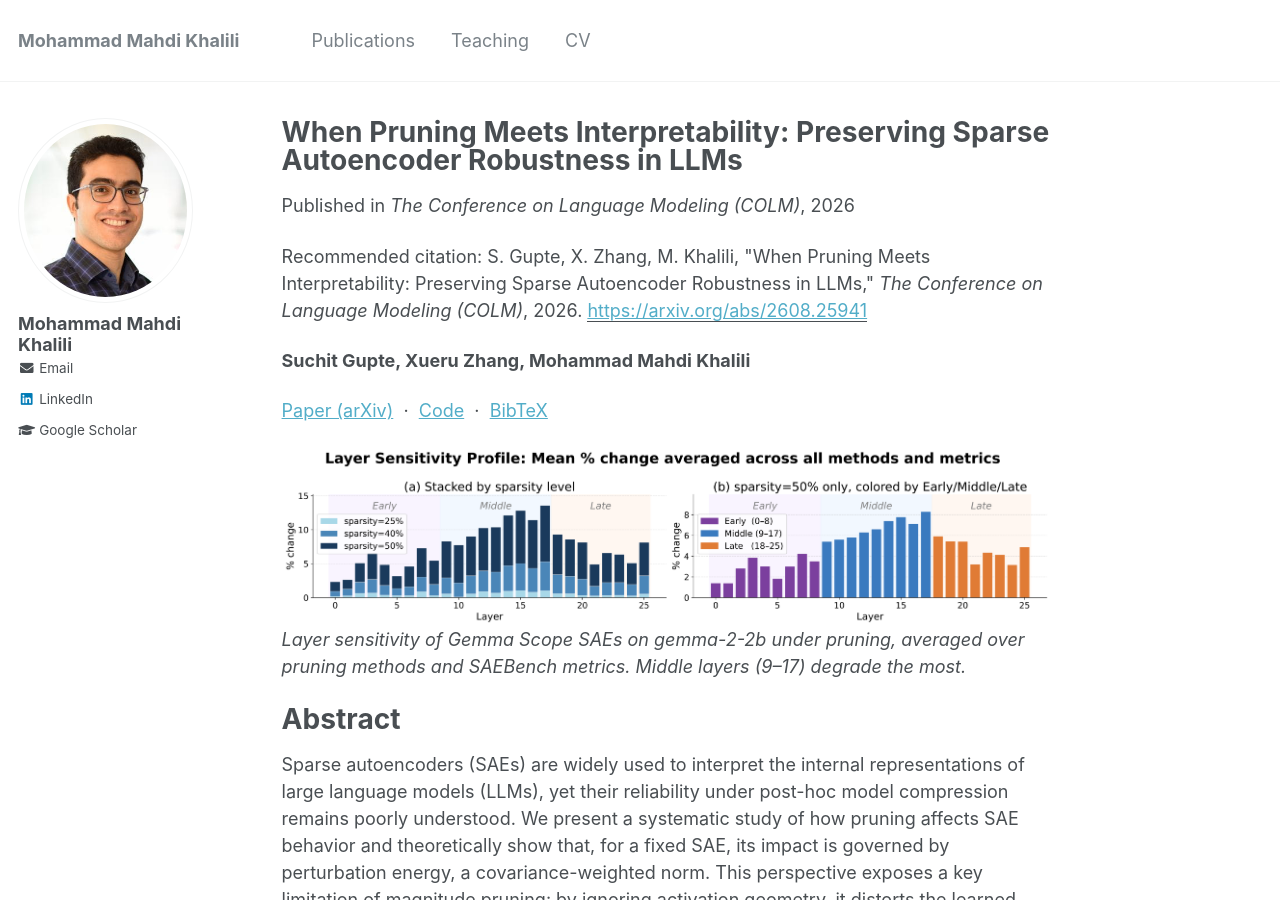
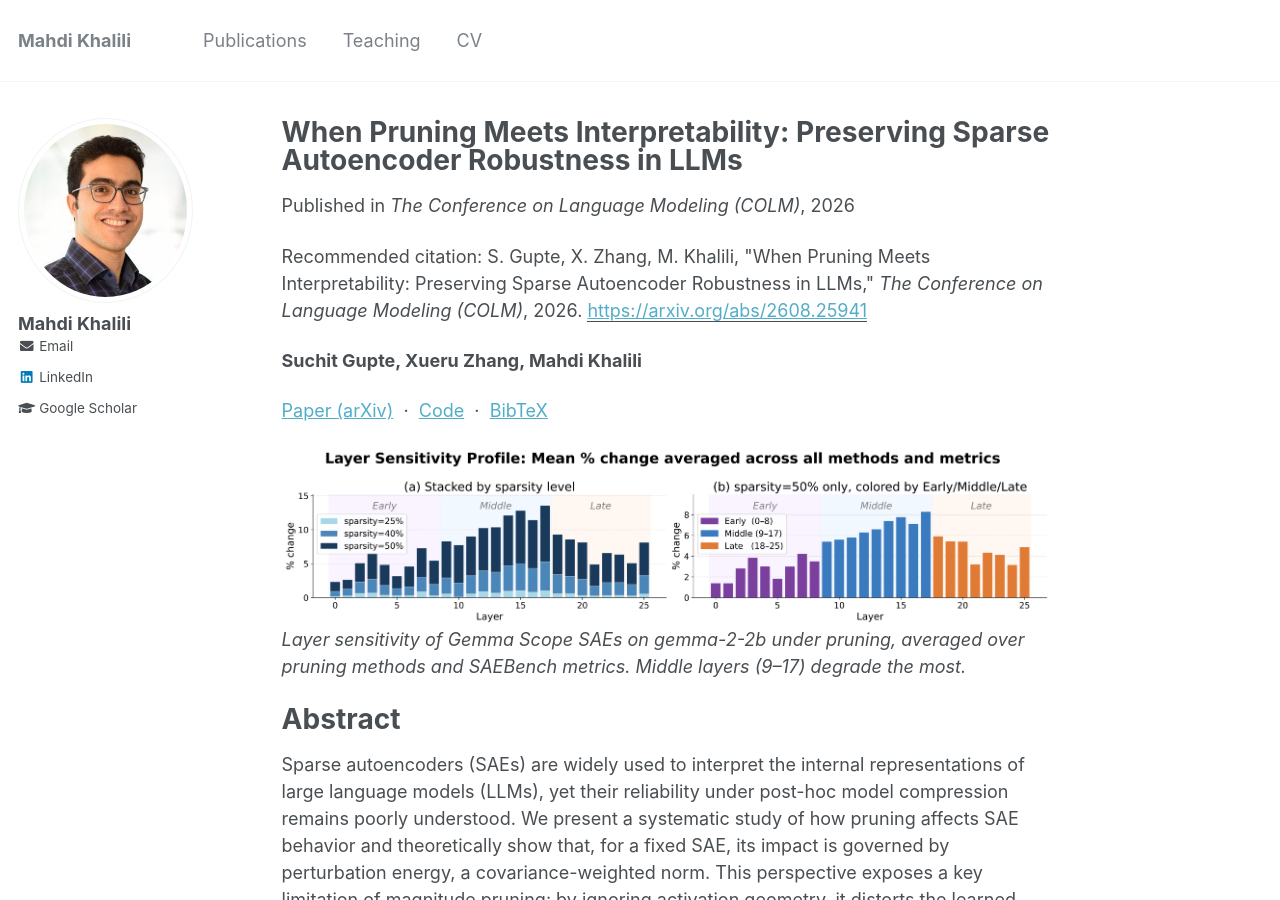
Before and after one commit to KhaliliMahdi/khalilimahdi.github.io, a Jekyll site: the page built from _publications/2026-08-26-sae-pruning.md, in a window 1280 px wide and 900 px high. Built offline with Jekyll 4.4.1, drawn with Linux system fonts in a browser that asks for light colours.

Commit message:
Update display name to Mahdi Khalili

```diff
--- a/_config.yml
+++ b/_config.yml
@@ -7,9 +7,9 @@
 
 # Site Settings
 locale                   : "en-US"
-title                    : "Mohammad Mahdi Khalili"
+title                    : "Mahdi Khalili"
 title_separator          : "-"
-name                     : &name "Mohammad Mahdi Khalili"
+name                     : &name "Mahdi Khalili"
 description              : &description "personal website"
 url                      : https://khalilimahdi.github.io # the base hostname & protocol for your site e.g. "https://mmistakes.github.io"
 baseurl                  : "" # the subpath of your site, e.g. "/blog"
@@ -80,7 +80,7 @@ analytics:
 
 # Site Author
 author:
-  name             : "Mohammad Mahdi Khalili"
+  name             : "Mahdi Khalili"
   avatar           : "profile.jpeg"
   #bio              : "Research Scientist and Assitant Professor"
   #location         : "Location"
--- a/_publications/2026-08-26-sae-pruning.md
+++ b/_publications/2026-08-26-sae-pruning.md
@@ -9,7 +9,7 @@ paperurl: 'https://arxiv.org/abs/2608.25941'
 citation: 'S. Gupte, X. Zhang, M. Khalili, &quot;When Pruning Meets Interpretability: Preserving Sparse Autoencoder Robustness in LLMs,&quot; <i>The Conference on Language Modeling (COLM)</i>, 2026.'
 ---
 
-**Suchit Gupte, Xueru Zhang, Mohammad Mahdi Khalili**
+**Suchit Gupte, Xueru Zhang, Mahdi Khalili**
 
 [Paper (arXiv)](https://arxiv.org/abs/2608.25941) &nbsp;·&nbsp; [Code](https://github.com/KhaliliMahdi/sae-robustness-under-pruning) &nbsp;·&nbsp; [BibTeX](#bibtex)
 
```
Also changed, not shown: _publications/2026-09-26-waqs.md (+1 -1 lines), _publications/2026-12-01-port.md (+1 -1 lines).
